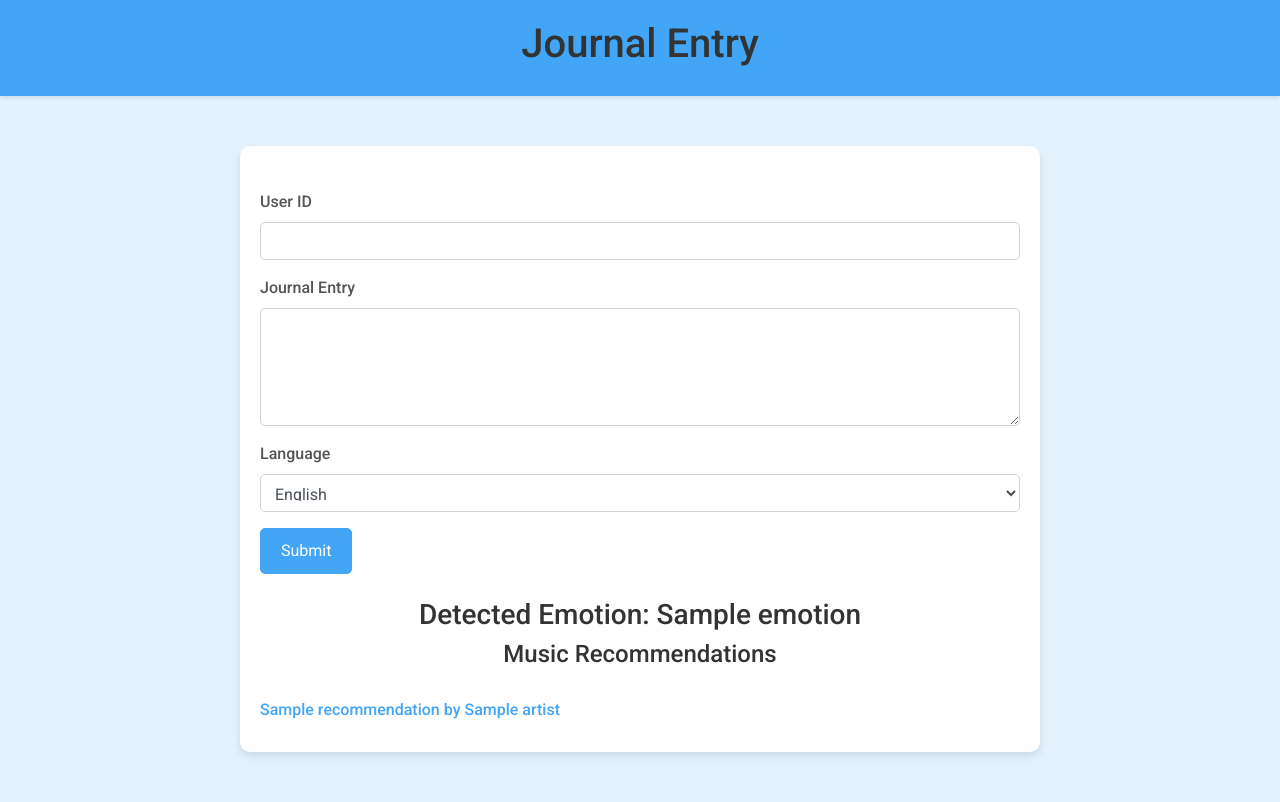
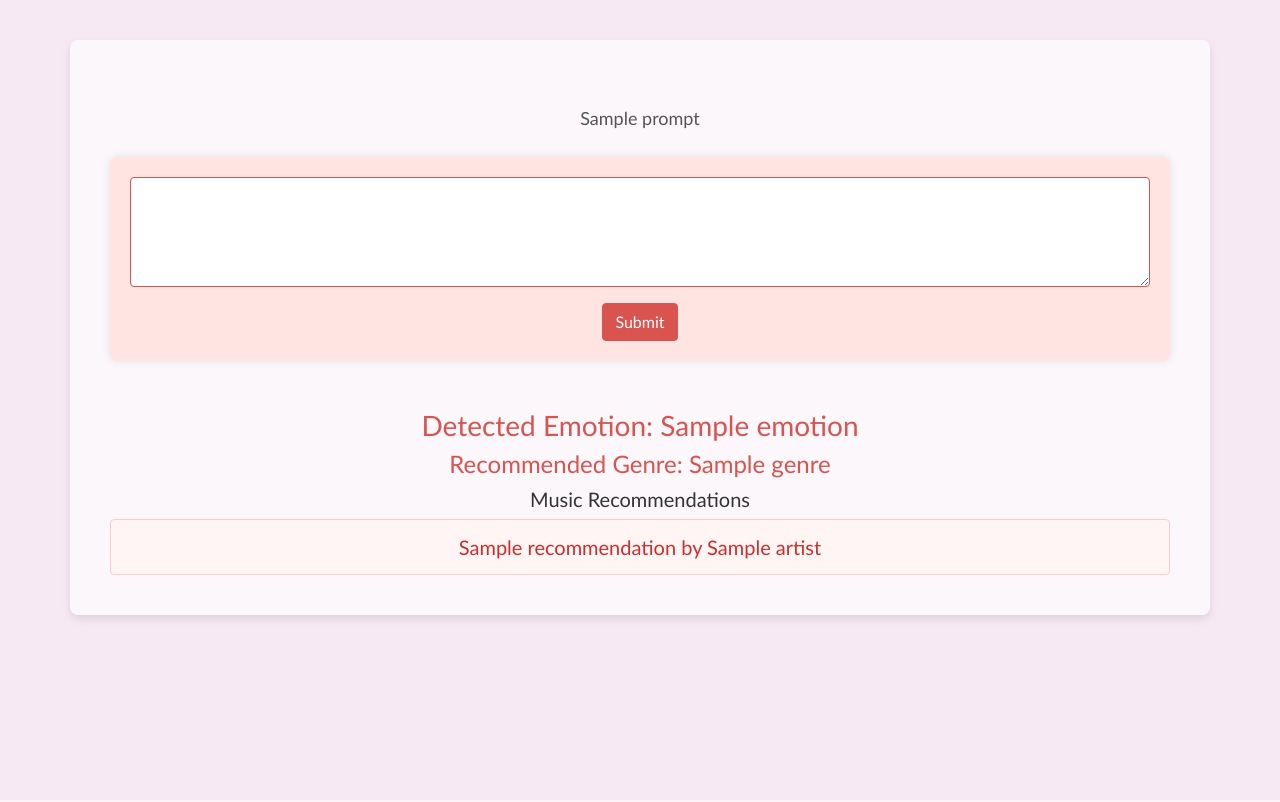
Before and after one commit to prathj/HeartStrings, a Flask app: template frontend/templates/journal.html in a window 1280 px wide. After the commit the page ends 624 px from the top, so only its background shows below. Run offline with Flask 3, Linux system fonts and the light colour scheme; the template is opened without the code that fills it: most values are stand-ins (such as "Sample title", 1, 10 or a date in 2020); some libraries are stand-ins or nearby versions.

Commit message:
working ui n everything

```diff
--- a/frontend/app.py
+++ b/frontend/app.py
@@ -1,18 +1,16 @@
 from flask import Flask, request, render_template, redirect, url_for
 from flask_sqlalchemy import SQLAlchemy
 import asyncio
-import websockets
 import json
 from datetime import datetime
 import spotipy
 from spotipy.oauth2 import SpotifyClientCredentials
 import logging
 import secrets
-import certifi
-import ssl
-import pprint as pprint
+import uuid
 from hume import HumeStreamClient
 from hume.models.config import LanguageConfig
+import random
 
 app = Flask(__name__)
 
@@ -37,7 +35,7 @@ sp = spotipy.Spotify(auth_manager=SpotifyClientCredentials(client_id=SPOTIPY_CLI
 # Define MoodEntry model with user_id
 class MoodEntry(db.Model):
     id = db.Column(db.Integer, primary_key=True)
-    user_id = db.Column(db.Integer, nullable=False)
+    user_id = db.Column(db.String, nullable=False)
     date = db.Column(db.Date, nullable=False)
     emotion = db.Column(db.String, nullable=False)
     journal_entry = db.Column(db.String, nullable=False)
@@ -50,18 +48,15 @@ async def get_hume_response(text):
     client = HumeStreamClient(HUME_API_KEY)
     config = LanguageConfig()
     try:
-        print("12")
         async with client.connect([config]) as socket:
-            print('34')
             result = await socket.send_text(text)
             max_emotion = (max(result['language']['predictions'][-1]['emotions'], key=lambda x: x['score']))['name']
             return max_emotion
     except Exception as e:
         logging.error(f"Error in get_hume_response: {e}")
-        return ['neutral']
+        return 'neutral'
 
 def get_spotify_recommendations(emotion):
-
     emotion_genres = {
         'Admiration': 'classical',
         'Adoration': 'romance',
@@ -118,16 +113,25 @@ def get_spotify_recommendations(emotion):
         'Triumph': 'power-pop'
     }
 
-    genre = emotion_genres[emotion]
+    genre = emotion_genres.get(emotion, 'pop')
 
     try:
         results = sp.recommendations(seed_genres=[genre], limit=10)
         tracks = results['tracks']
         recommendations = [{'name': track['name'], 'artist': track['artists'][0]['name'], 'url': track['external_urls']['spotify']} for track in tracks]
-        return recommendations
+        return genre, recommendations
     except Exception as e:
         logging.error(f"Error in get_spotify_recommendations: {e}")
         return []
+
+def get_random_prompt():
+    try:
+        with open('prompts.txt', 'r') as file:
+            prompts = file.readlines()
+            return random.choice(prompts).strip()
+    except Exception as e:
+        logging.error(f"Error reading prompts.txt: {e}")
+        return "Write about anything that's on your mind."
 
 @app.route('/')
 def index():
@@ -135,25 +139,25 @@ def index():
 
 @app.route('/journal', methods=['GET', 'POST'])
 def journal():
+    prompt = get_random_prompt()
     if request.method == 'POST':
         entry = request.form['entry']
-        user_id = request.form.get('user_id')  # Ensure user_id is provided in the form
-        if not user_id:
-            return "User ID is required", 400
+        user_id = str(uuid.uuid4())  # Generate a unique user ID
+
         try:
             emotion = asyncio.run(get_hume_response(entry))
-            recommendations = get_spotify_recommendations(emotion)
+            genre, recommendations = get_spotify_recommendations(emotion)
 
             # Save the mood entry in the database
             mood_entry = MoodEntry(user_id=user_id, date=datetime.today().date(), emotion=emotion, journal_entry=entry)
             db.session.add(mood_entry)
             db.session.commit()
 
-            return render_template('journal.html', emotion=emotion, recommendations=recommendations, entry=entry)
+            return render_template('journal.html', emotion=emotion, genre=genre, recommendations=recommendations, entry=entry, prompt=prompt)
         except Exception as e:
             logging.error(f"Error in /journal route: {e}")
             return "There was an error processing your request.", 500
-    return render_template('journal.html')
+    return render_template('journal.html', prompt=prompt)
 
 @app.route('/calendar')
 def calendar():
--- /dev/null
+++ b/frontend/static/css/journal.css
@@ -0,0 +1,77 @@
+/* Set the background color to a very light background */
+body {
+    background-color: #f7e9f4; /* Very light background */
+    font-family: Optima, Candara, 'Noto Sans', source-sans-pro, sans-serif;
+    font-weight: normal;
+    font-size: 20px;
+    margin: 0;
+    padding: 20px;
+    color: #333; /* Dark text color */
+    display: flex;
+    justify-content: center;
+}
+
+
+
+/* Style the container */
+.container {
+    text-align: center;
+    padding: 40px;
+    background-color: #fdfdfdb9;
+    border-radius: 8px;
+    box-shadow: 0 4px 8px rgba(0, 0, 0, 0.1);
+    margin-top: 20px;
+}
+
+/* Style the prompt text */
+p {
+    font-size: 18px;
+    line-height: 1.6;
+    color: #555;
+}
+
+/* Style the form elements */
+form {
+    background-color: #FFE4E1;
+    padding: 20px;
+    border-radius: 8px;
+    box-shadow: 0 0 10px rgba(0, 0, 0, 0.1);
+}
+
+.form-group label {
+    font-weight: bold;
+    color: #D9534F;
+}
+
+.form-control {
+    border-radius: 4px;
+    border: 1px solid #D9534F;
+}
+
+.btn-primary {
+    background-color: #D9534F;
+    border-color: #D9534F;
+}
+
+.btn-primary:hover {
+    background-color: #C9302C;
+    border-color: #AC2925;
+}
+
+/* Style the emotion and recommendations section */
+.mt-5 h3, .mt-5 h4 {
+    color: #D9534F;
+}
+
+.list-group-item {
+    background-color: #FFF5F5;
+    border: 1px solid #FFCCCC;
+}
+
+.list-group-item a {
+    color: #C9302C;
+}
+
+.list-group-item a:hover {
+    text-decoration: underline;
+}
--- a/frontend/templates/journal.css
+++ /dev/null
@@ -1,80 +0,0 @@
-/* journal.css */
-
-@import url('https://fonts.googleapis.com/css2?family=Roboto:wght@400;500;700&display=swap');
-
-body {
-    font-family: 'Roboto', sans-serif;
-    background-color: #e3f2fd;
-    margin: 0;
-    padding: 0;
-}
-
-header {
-    background-color: #42a5f5;
-    color: white;
-    padding: 20px 0;
-    text-align: center;
-    box-shadow: 0 2px 4px rgba(0, 0, 0, 0.1);
-}
-
-.container {
-    max-width: 800px;
-    margin: 50px auto;
-    padding: 20px;
-    background-color: white;
-    border-radius: 10px;
-    box-shadow: 0 4px 8px rgba(0, 0, 0, 0.1);
-}
-
-h1, h3, h4 {
-    text-align: center;
-    color: #333;
-}
-
-.form-group label {
-    color: #555;
-    font-weight: 500;
-}
-
-.form-control {
-    border-radius: 5px;
-    padding: 10px;
-    font-size: 16px;
-}
-
-.btn-primary {
-    background-color: #42a5f5;
-    border-color: #42a5f5;
-    font-size: 16px;
-    padding: 10px 20px;
-    border-radius: 5px;
-}
-
-.btn-primary:hover {
-    background-color: #1e88e5;
-    border-color: #1e88e5;
-}
-
-.list-group-item {
-    border: none;
-    padding: 10px 0;
-}
-
-.list-group-item a {
-    color: #42a5f5;
-    font-weight: 500;
-    text-decoration: none;
-}
-
-.list-group-item a:hover {
-    color: #1e88e5;
-    text-decoration: underline;
-}
-
-.mt-4, .mt-5 {
-    margin-top: 1.5rem !important;
-}
-
-.list-group {
-    margin-top: 20px;
-}
--- a/frontend/templates/journal.html
+++ b/frontend/templates/journal.html
@@ -8,33 +8,21 @@
     <link href="{{ url_for('static', filename='css/journal.css') }}" rel="stylesheet">
 </head>
 <body>
-    <header>
-        <h1>Journal Entry</h1>
-    </header>
     <div class="container">
+        <div class="mt-4">
+            <p>{{ prompt }}</p>
+        </div>
         <form method="post" class="mt-4">
             <div class="form-group">
-                <label for="user_id">User ID</label>
-                <input type="text" class="form-control" id="user_id" name="user_id" required>
-            </div>
-            <div class="form-group">
-                <label for="entry">Journal Entry</label>
                 <textarea class="form-control" id="entry" name="entry" rows="4" required></textarea>
-            </div>
-            <div class="form-group">
-                <label for="lang">Language</label>
-                <select class="form-control" id="lang" name="lang">
-                    <option value="en">English</option>
-                    <option value="es">Spanish</option>
-                    <!-- Add more language options as needed -->
-                </select>
             </div>
             <button type="submit" class="btn btn-primary">Submit</button>
         </form>
         {% if emotion %}
             <div class="mt-5">
                 <h3>Detected Emotion: {{ emotion }}</h3>
-                <h4>Music Recommendations</h4>
+                <h4>Recommended Genre: {{ genre }}</h4>
+                <h5>Music Recommendations</h5>
                 <ul class="list-group">
                     {% for recommendation in recommendations %}
                         <li class="list-group-item">
```
Also changed, not shown: frontend/instance/mood_tracker.db, frontend/static/css/calendar.css (renamed from frontend/templates/calendar.css), frontend/static/css/dashboard.css (renamed from frontend/templates/dashboard.css), frontend/static/css/styles.css (renamed from frontend/static/styles.css).
